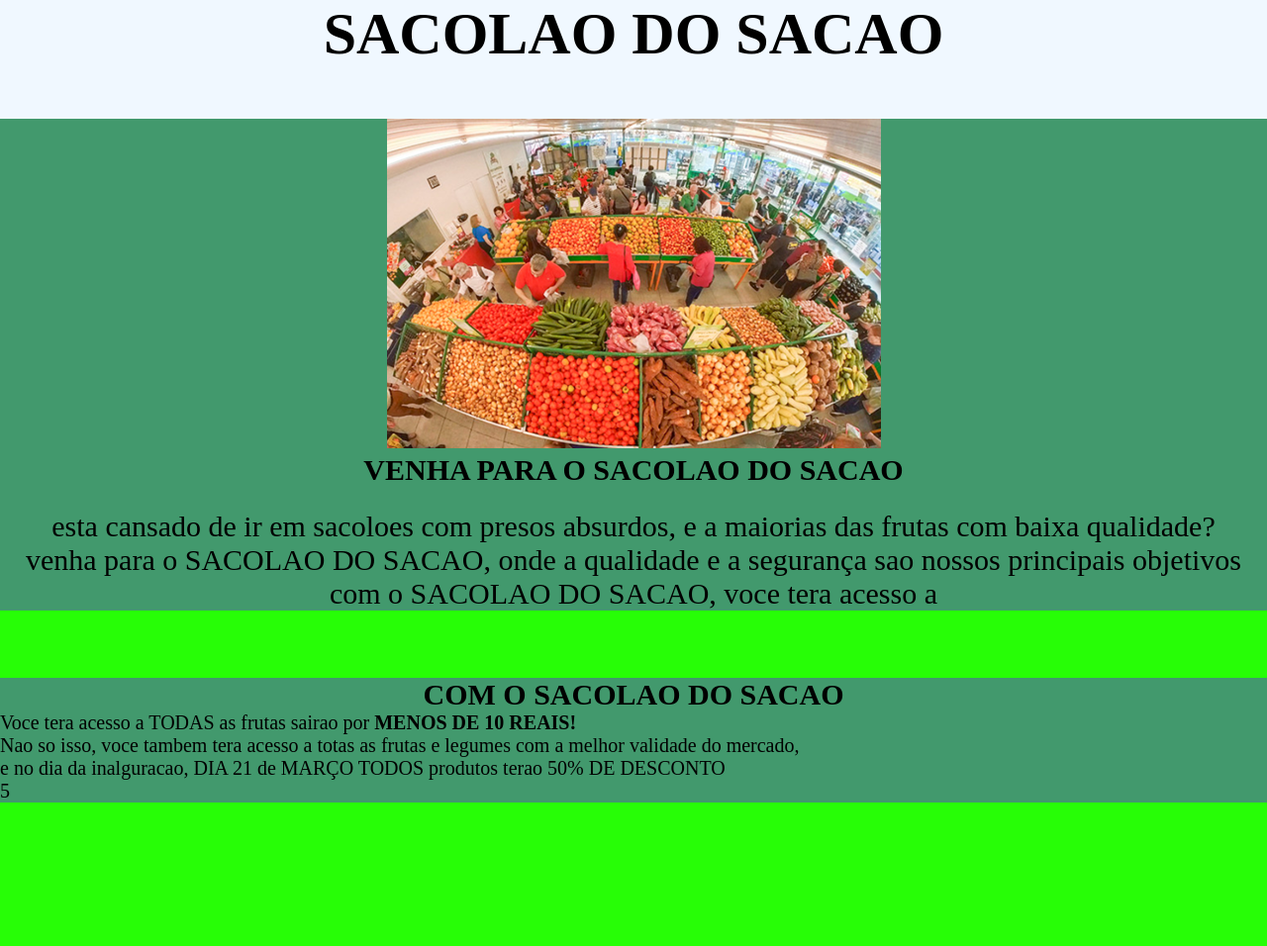
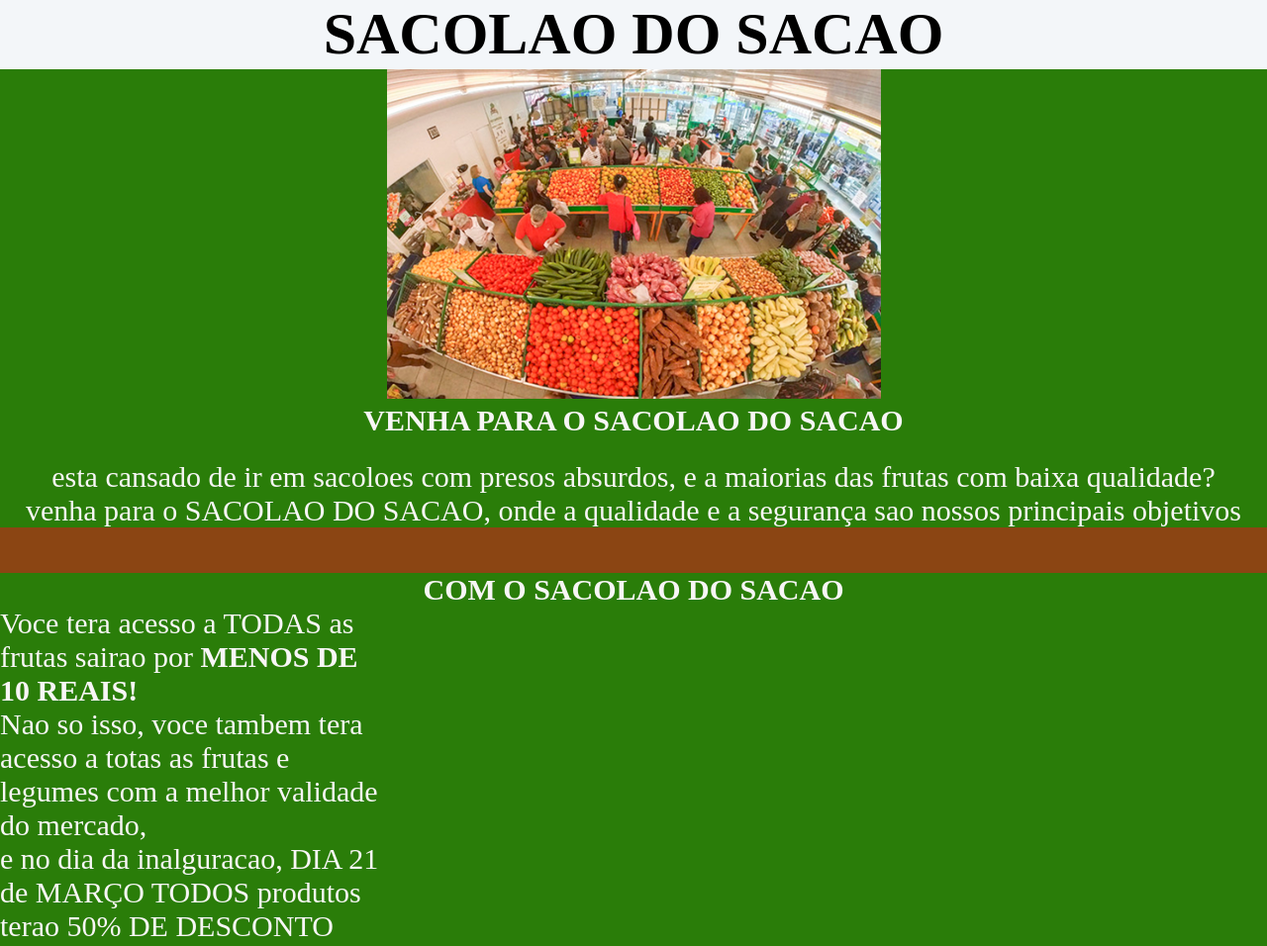
Before and after one commit to maicao1/reposi-toriov2, a plain HTML site: page index.html in a window 1280 px wide. Shown: the top 956 px of the page at 99% size. Before the commit the page ends 811 px from the top, so only its background shows below. Drawn offline with Linux system fonts and the light colour scheme.

Commit message:
Add files via upload

```diff
--- a/index.html
+++ b/index.html
@@ -13,7 +13,9 @@
     <header>
         <center>
             <h1>SACOLAO DO SACAO</h1>
+
         </center>
+
     </header>
 
     <center>
@@ -30,17 +32,19 @@
                 <br>
                 venha para o SACOLAO DO SACAO, onde a qualidade e a segurança sao nossos principais objetivos
             </p>
-            <p>com o SACOLAO DO SACAO, voce tera acesso a</p>
 
     </center>
 </div>
 
-<ul>
+
+
+<div class="vcor">
 
 <br>
 
 <br>
 
+</div>
 
 
 <div class="v2">
@@ -53,15 +57,31 @@
         <li> e no dia da inalguracao,
          DIA 21 de MARÇO TODOS produtos terao 50% DE DESCONTO</li>
 
-          <!-- codigo para colocar a segunda imagem do baitola
 
-    <img src="" alt="">-->5
+
+
 
 
     </ul>
-
+  <br>
+    <img src="image 3.png" alt="frutas e legumes">
     </div>
 
+<br>
+
+<br>
+
+<br>
+
+<br>
+
+<center>
+<img src="imagem4.png" alt="vvv">
+</center>
+
+<br>
+
+<br>
 
 </body>
 
--- a/style.css
+++ b/style.css
@@ -5,17 +5,20 @@
 
 body {
 
-    background-color: #27fe06;
+    background-color:  #2a7d09;
     font-size: 30px;
-
+    -webkit-text-fill-color: rgb(248, 246, 246);
 
 }
 
 header {
 
-   background-color: aliceblue;
-   height: 120px;
+   background-color: rgb(243, 246, 249);
+   height: 70px;
    text-align: center;
+   -webkit-text-fill-color: black;
+   font: large;
+
 
 }
 
@@ -51,9 +54,25 @@ div{
 
 .v1{
 
-    background-color: #42996d;
+ background-color:  #2a7d09;
+
 }
 
 .v2{
-    background-color: #42996d;
+
+    background-color:  #2a7d09;
+
 }
+.vcor{
+
+    background-color: #8b4513;
+
+}
+
+ul{
+    display: inline-block;
+    vertical-align:table-row-growp;
+    width: 30%;
+    margin-right: 20%;
+    font-size: 30px;
+}
```
Also changed, not shown: imagem4.png (added).
